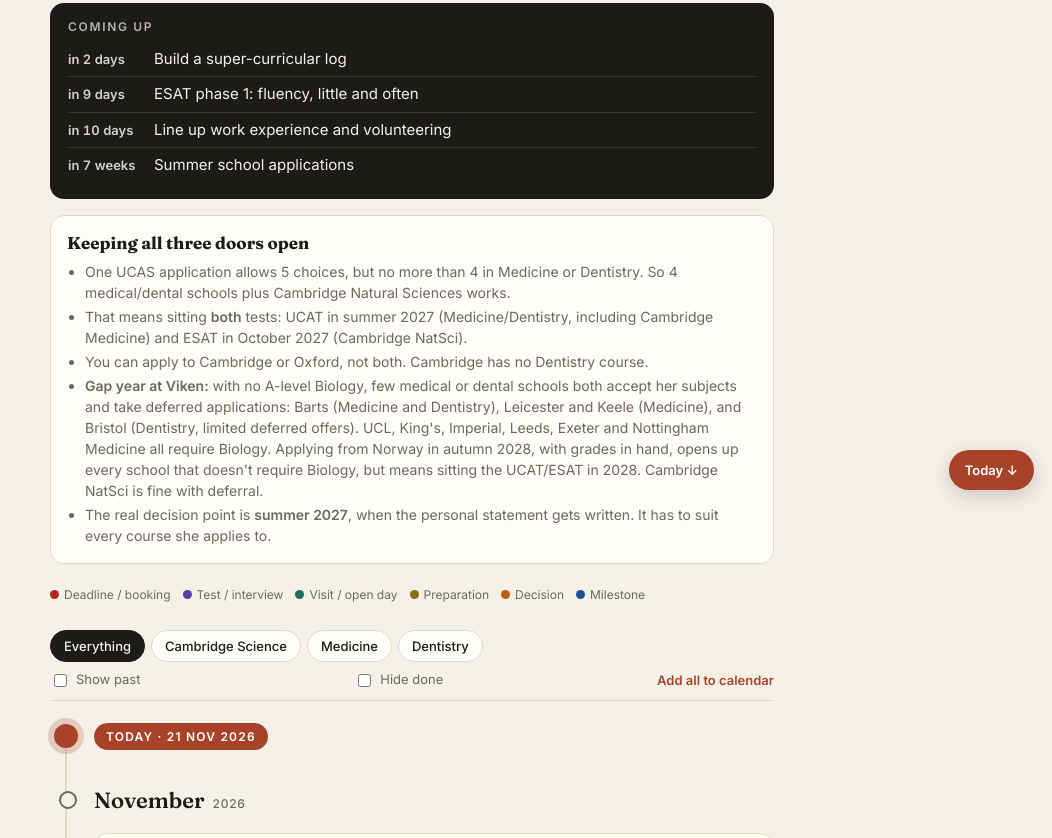
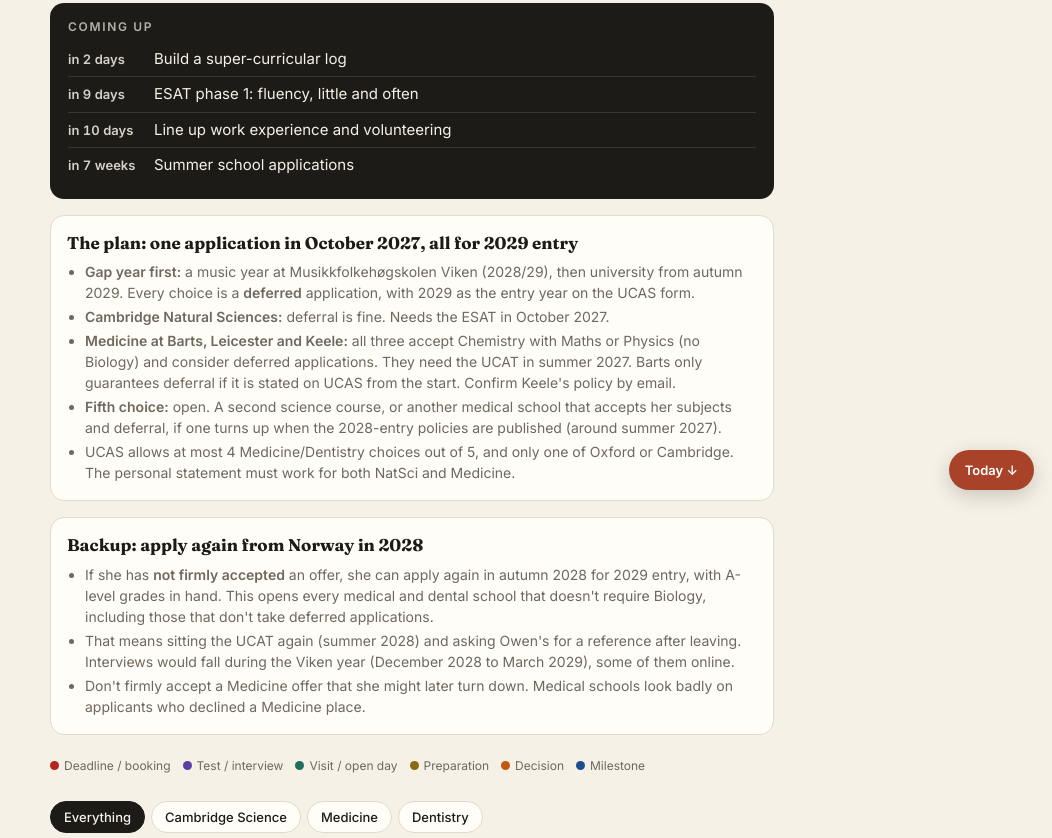
Before and after one commit to HavardSandvik/road-to-uni, a plain HTML site: page index.html in a window 1280 px wide. Shown: the part 292-1130 px from the top of the page, without its empty margins (228-1280 px from the left). Drawn offline with Linux system fonts and the light colour scheme.

Commit message:
Replace options list with the 2027 deferred-application plan and 2028 backup
Co-Authored-By: Claude Opus 5.5 <noreply@anthropic.com>
Claude-Session: https://claude.ai/code/session_018EBr9Bt8i5KwL5QEB4gUD1

```diff
--- a/index.html
+++ b/index.html
@@ -109,13 +109,21 @@ footer{color:var(--muted);font-size:12px;margin-top:40px;line-height:1.6}
     <div class="next" id="next"><h2>Coming up</h2><ol></ol></div>
 
     <div class="note">
-      <h4>Keeping all three doors open</h4>
+      <h4>The plan: one application in October 2027, all for 2029 entry</h4>
       <ul>
-        <li>One UCAS application allows 5 choices, but no more than 4 in Medicine or Dentistry. So 4 medical/dental schools plus Cambridge Natural Sciences works.</li>
-        <li>That means sitting <b>both</b> tests: UCAT in summer 2027 (Medicine/Dentistry, including Cambridge Medicine) and ESAT in October 2027 (Cambridge NatSci).</li>
-        <li>You can apply to Cambridge or Oxford, not both. Cambridge has no Dentistry course.</li>
-        <li><b>Gap year at Viken:</b> with no A-level Biology, few medical or dental schools both accept her subjects and take deferred applications: Barts (Medicine and Dentistry), Leicester and Keele (Medicine), and Bristol (Dentistry, limited deferred offers). UCL, King's, Imperial, Leeds, Exeter and Nottingham Medicine all require Biology. Applying from Norway in autumn 2028, with grades in hand, opens up every school that doesn't require Biology, but means sitting the UCAT/ESAT in 2028. Cambridge NatSci is fine with deferral.</li>
-        <li>The real decision point is <b>summer 2027</b>, when the personal statement gets written. It has to suit every course she applies to.</li>
+        <li><b>Gap year first:</b> a music year at Musikkfolkehøgskolen Viken (2028/29), then university from autumn 2029. Every choice is a <b>deferred</b> application, with 2029 as the entry year on the UCAS form.</li>
+        <li><b>Cambridge Natural Sciences:</b> deferral is fine. Needs the ESAT in October 2027.</li>
+        <li><b>Medicine at Barts, Leicester and Keele:</b> all three accept Chemistry with Maths or Physics (no Biology) and consider deferred applications. They need the UCAT in summer 2027. Barts only guarantees deferral if it is stated on UCAS from the start. Confirm Keele's policy by email.</li>
+        <li><b>Fifth choice:</b> open. A second science course, or another medical school that accepts her subjects and deferral, if one turns up when the 2028-entry policies are published (around summer 2027).</li>
+        <li>UCAS allows at most 4 Medicine/Dentistry choices out of 5, and only one of Oxford or Cambridge. The personal statement must work for both NatSci and Medicine.</li>
+      </ul>
+    </div>
+    <div class="note">
+      <h4>Backup: apply again from Norway in 2028</h4>
+      <ul>
+        <li>If she has <b>not firmly accepted</b> an offer, she can apply again in autumn 2028 for 2029 entry, with A-level grades in hand. This opens every medical and dental school that doesn't require Biology, including those that don't take deferred applications.</li>
+        <li>That means sitting the UCAT again (summer 2028) and asking Owen's for a reference after leaving. Interviews would fall during the Viken year (December 2028 to March 2029), some of them online.</li>
+        <li>Don't firmly accept a Medicine offer that she might later turn down. Medical schools look badly on applicants who declined a Medicine place.</li>
       </ul>
     </div>
   </header>
@@ -228,7 +236,7 @@ const EVENTS = [
    link:"https://www.c3l6.caths.cam.ac.uk"},
 
   {d:"2027-06-14", t:"Decide the test plan and the shape of the application", type:"decide", status:"typical",
-   x:"Choose UCAT, ESAT or both (both keeps all three paths open). Draft the 5 UCAS choices and settle on Medicine vs. Dentistry (applying to both is possible but hard to cover in one personal statement)."},
+   x:"Confirm the plan: Cambridge NatSci plus Barts, Leicester and Keele Medicine, all deferred to 2029, so she sits both the UCAT and the ESAT. Check the 2028-entry policies as they are published (subjects without Biology, and deferral) and pick the fifth choice."},
 
   {d:"2027-06-22", t:"UCAT booking opens", tracks:["med","dent"], type:"deadline", status:"expected",
    x:"Book on day one. A test in late July or early August leaves September free for the ESAT and the personal statement.",
@@ -291,7 +299,7 @@ const EVENTS = [
    link:"https://esat-tmua.ac.uk/"},
 
   {d:"2027-10-15", t:"UCAS deadline: Cambridge, Medicine and Dentistry (18:00)", type:"deadline", status:"expected",
-   x:"The big one. Applies to Oxford/Cambridge and to almost all Medicine, Dentistry and Veterinary courses.",
+   x:"The big one. Submit Cambridge NatSci plus Barts, Leicester and Keele Medicine (and the fifth choice), all with 2029 as the entry year (deferred).",
    link:"https://www.ucas.com/undergraduate/applying-university/ucas-undergraduate-when-apply"},
 
   {d:"2027-10-22", t:"My Cambridge Application deadline", tracks:["cam","med"], type:"deadline", status:"expected",
@@ -329,7 +337,7 @@ const EVENTS = [
   {d:"2028-05-15", end:"2028-06-23", t:"A-level exams", type:"test", status:"typical"},
 
   {d:"2028-06-08", t:"Reply to offers: firm and insurance", type:"deadline", status:"expected",
-   x:"The exact reply date depends on when the last decision arrives. UCAS shows it in the Hub."},
+   x:"The exact reply date depends on when the last decision arrives. UCAS shows it in the Hub. Only firmly accept an offer she is happy to take up in 2029. With no firm acceptance, she is free to apply again in autumn 2028."},
 
   {d:"2028-08-17", t:"A-level results day", type:"milestone", status:"expected",
    x:"Places are confirmed through UCAS from 8am."},
@@ -338,8 +346,19 @@ const EVENTS = [
    x:"Folk high school years usually start in mid to late August and run until May. The exact date comes from the school.",
    link:"https://www.folkehogskole.no"},
 
-  {d:"2028-10-02", t:"Start university", type:"milestone", status:"expected",
-   x:"If going straight to university. With a Viken year, the start is autumn 2029. Cambridge Michaelmas term and most UK universities start in late September or early October."}
+  {d:"2028-07-10", end:"2028-09-22", t:"Backup: UCAT 2028", tracks:["med","dent"], type:"test", status:"expected",
+   x:"Only needed if applying again in 2028. UCAT scores are valid for one cycle only. A test centre in Oslo works, or sit it in the UK before leaving for Viken.",
+   link:"https://www.ucat.ac.uk/about-ucat/ucat-test-cycle/"},
+
+  {d:"2028-10-15", t:"Backup: UCAS deadline for re-application (from Norway)", tracks:["med","dent"], type:"deadline", status:"expected",
+   x:"If she has not firmly accepted an offer, she can apply again, with achieved grades, to any medical or dental school that doesn't require Biology, for 2029 entry. Owen's still writes the reference.",
+   link:"https://www.ucas.com/undergraduate/applying-university/ucas-undergraduate-when-apply"},
+
+  {d:"2028-12-04", end:"2029-03-30", t:"Backup: interviews during the Viken year", tracks:["med","dent"], type:"test", status:"typical",
+   x:"Medical and dental school interviews. Some schools run them online. Plan trips home around in-person MMIs."},
+
+  {d:"2029-10-01", t:"Start university (after the Viken year)", type:"milestone", status:"expected",
+   x:"Deferred entry: most UK universities and Cambridge Michaelmas term start in late September or early October 2029."}
 ];
 
 const TYPES = {
```
